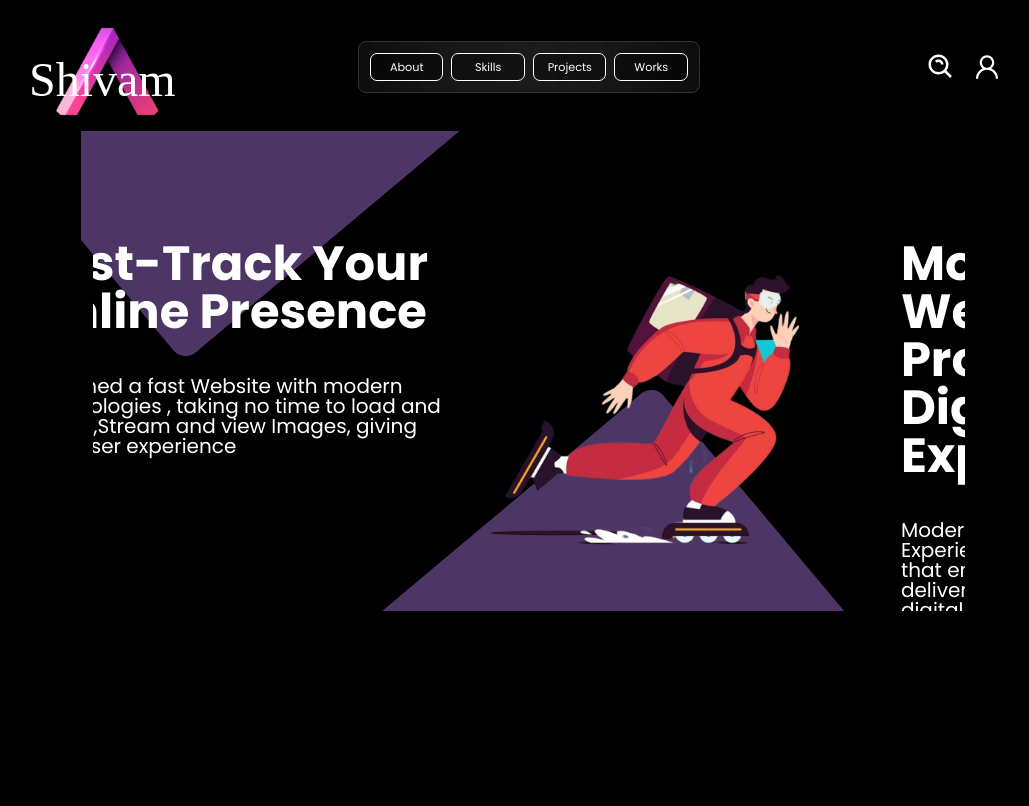
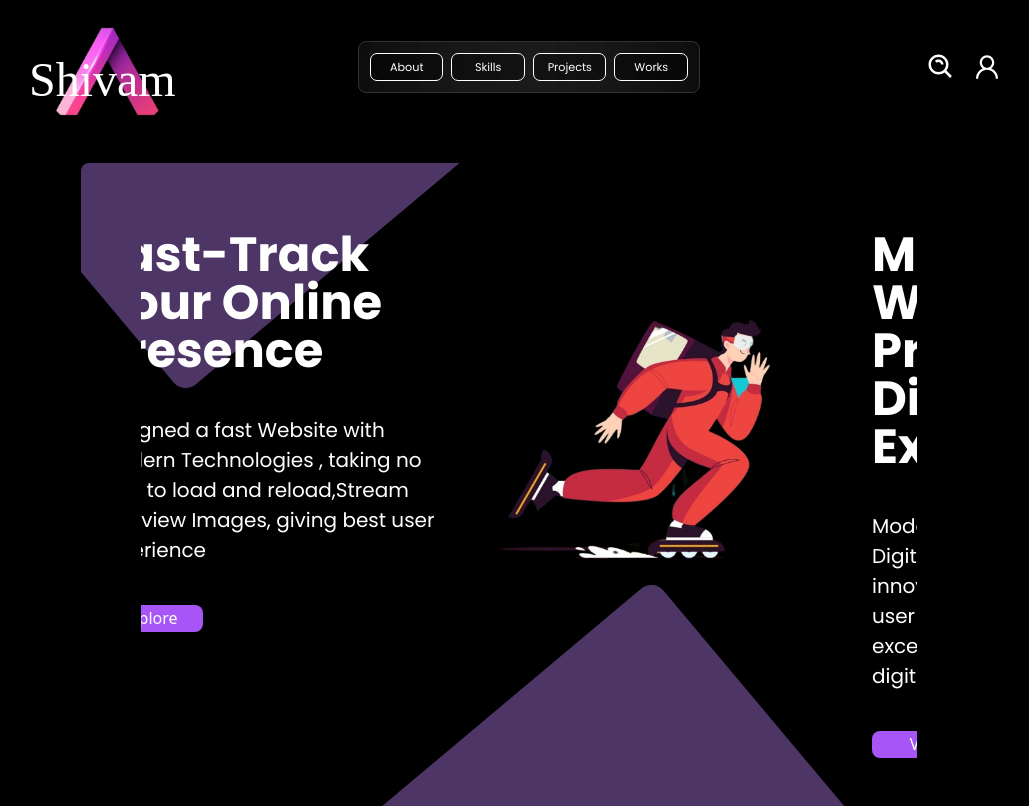
Before and after one commit to Shivvy-The-Coder/MyPortfolio, a React (Vite) app: page / in a window 1280 px wide. Shown: the whole page, without its empty margins (111-1140 px from the left). Built offline with nearby package versions, Linux system fonts and the light colour scheme; a web font is replaced by a local one.

Commit message:
carousel has been completed to 80%

```diff
--- a/src/Components/Hero.jsx
+++ b/src/Components/Hero.jsx
@@ -15,18 +15,21 @@ const ImagesList = [
     img:img1,
     title:"Fast-Track Your Online Presence",
     Description:"Designed a fast Website with modern Technologies , taking no time to load and reload,Stream and view Images, giving best user experience ",
+    name:'Explore'
   },
   {
     id:2,
     img:img2,
     title:"Modern Websites for a Progressive Digital Experience.",
     Description:"Modern Websites for a Progressive Digital Experience offers sleek, innovative designs that enhance user engagement and deliver exceptional functionality for the digital age.",
+    name:'Visit'
   },
   {
     id:3,
     img:img3,
     title:"Designs That Adapt, No Matter the Device.",
     Description:"ensures seamless user experiences across all screen sizes, providing consistent and optimized layouts for every device",
+    name:'Connnect'
   }
 ]
 
@@ -54,12 +57,13 @@ const Hero = () => {
     {/* it is for the designing pattern */}
         <div className='
             overflow-hidden
-            sm:h-[60vh]
             sm:max-w-[70%]
             max-w-[90%]
             mx-auto
-            mt-2
+            mt-[5vh]
             relative
+            sm:p-12
+            rounded-lg
             '>
             <div
             className='h-[50vh] bg-purple-400/40
@@ -80,7 +84,7 @@ const Hero = () => {
                        sm:h-[60vh]'></div>
 
             {/*Here the image carousel part will be conducted   */}
-            <div className='sm:mt-[10%] container pb-8 sm:pb-0 pt-5 px-3 max-w-[100%]'>
+            <div className='items-center  container pb-8 sm:pb-0 pt-5 px-3 max-w-[100%]'>
                   <Slider {...settings}>
 
                           {
@@ -88,17 +92,16 @@ const Hero = () => {
                                 <div key={data.id}>
 
                                       {/* from here on we will design the actual carousel */}
-                                      <div className='grid grid-cols-1 sm:grid-cols-2 lg:text-7xl text-white gap-4 '>
-                                              <div className='flex flex-col gap-6 sm:gap-10 '>
+                                      <div className='grid grid-cols-1 sm:grid-cols-2   text-white gap-4 relative'>
+                                              <div className='flex flex-col gap-6 sm:gap-10 order-2 sm:order-1 px-3'>
                                                     <h1 className='text-3xl sm:text-5xl font-bold font-Poppin'>{data.title}</h1>
                                                     <p className='sm:text-[20px] text-[16px] text-white font-Poppin'>{data.Description}</p>
-
+                                                    <button className=' bg-purple-500 sm:w-[30%] sm:h-[3.4vh] w-[20%]  rounded-lg  shadow-white'>{data.name}</button>
                                               </div>
 
-                                              <div className='order-1 sm:order-2'>
+                                              <div className='order-1 sm:order-2 my-auto'>
                                                       <div>
-                                                        <img src={data.img} alt={data.title}
-                                                        className='' />
+                                                        <img src={data.img} alt={data.title} />
                                                       </div>
                                               </div>
                                       </div>
```
